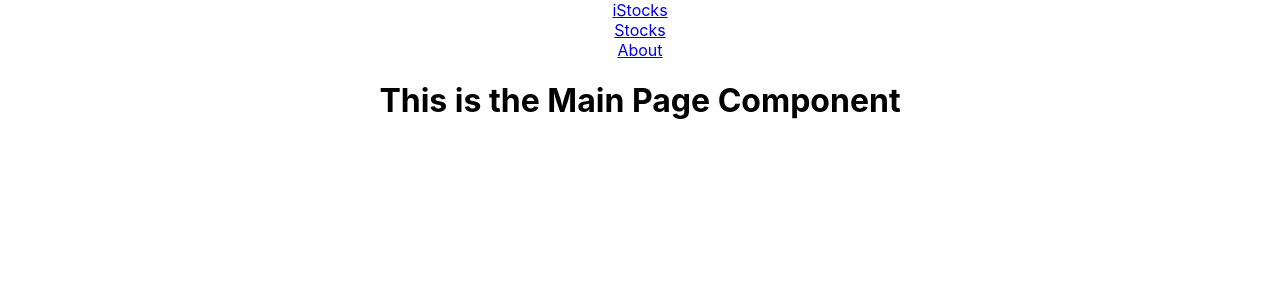
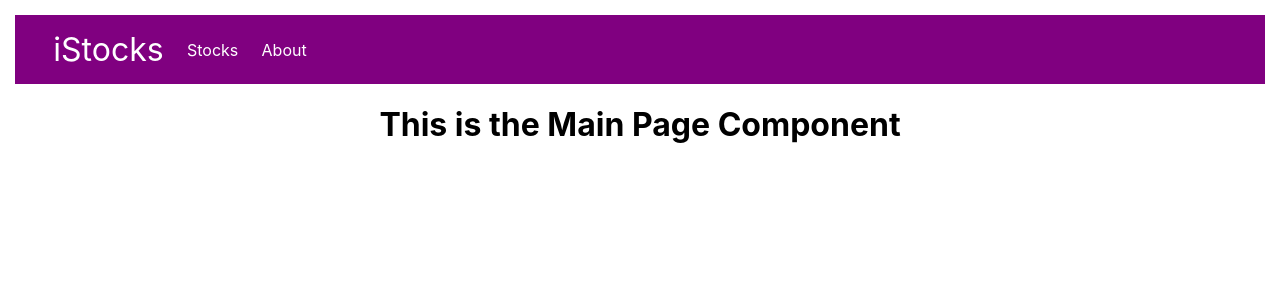
Before and after one commit to cinduhrz/react-router-stockprices-lab, a React (Create React App) app: page / in a window 1280 px wide. Shown: the top 300 px of the page. Built offline with nearby package versions, Linux system fonts and the light colour scheme.

Commit message:
styled nav

```diff
--- a/src/components/Nav.js
+++ b/src/components/Nav.js
@@ -3,8 +3,9 @@ import { Link } from "react-router-dom" // import Link component from react rout
 const Nav = (props) => {
     return (<>
         <nav className="nav">
+            <div className="nav-links-container">
                 <Link to="/">
-                <div>iStocks</div>
+                    <div className="title">iStocks</div>
                 </Link>
                 <Link to="/stocks">
                     <div>Stocks</div>
@@ -12,6 +13,7 @@ const Nav = (props) => {
                 <Link to="/about">
                     <div>About</div>
                 </Link>
+            </div>
         </nav>
     </>)
 }
--- a/src/index.css
+++ b/src/index.css
@@ -1,8 +1,39 @@
+* {
+  box-sizing: border-box;
+}
+
 body {
-  margin: 0;
+  margin: 15px;
   font-family: -apple-system, BlinkMacSystemFont, 'Segoe UI', 'Roboto', 'Oxygen',
     'Ubuntu', 'Cantarell', 'Fira Sans', 'Droid Sans', 'Helvetica Neue',
     sans-serif;
   -webkit-font-smoothing: antialiased;
   -moz-osx-font-smoothing: grayscale;
 }
+
+.nav {
+  display: flex;
+  background-color: #800080;
+  padding: 15px;
+}
+
+.nav-links-container {
+  display: flex;
+  justify-content: space-evenly;
+  align-items: center;
+  width: 300px;
+}
+
+.title {
+  font-size: 2rem;
+}
+
+.nav a {
+  color: white;
+  text-decoration: none;
+}
+
+.nav a:hover {
+  cursor: pointer;
+  color: rgb(200, 200, 200);
+}
```
Lines whose indentation alone changed are shown as unchanged.
